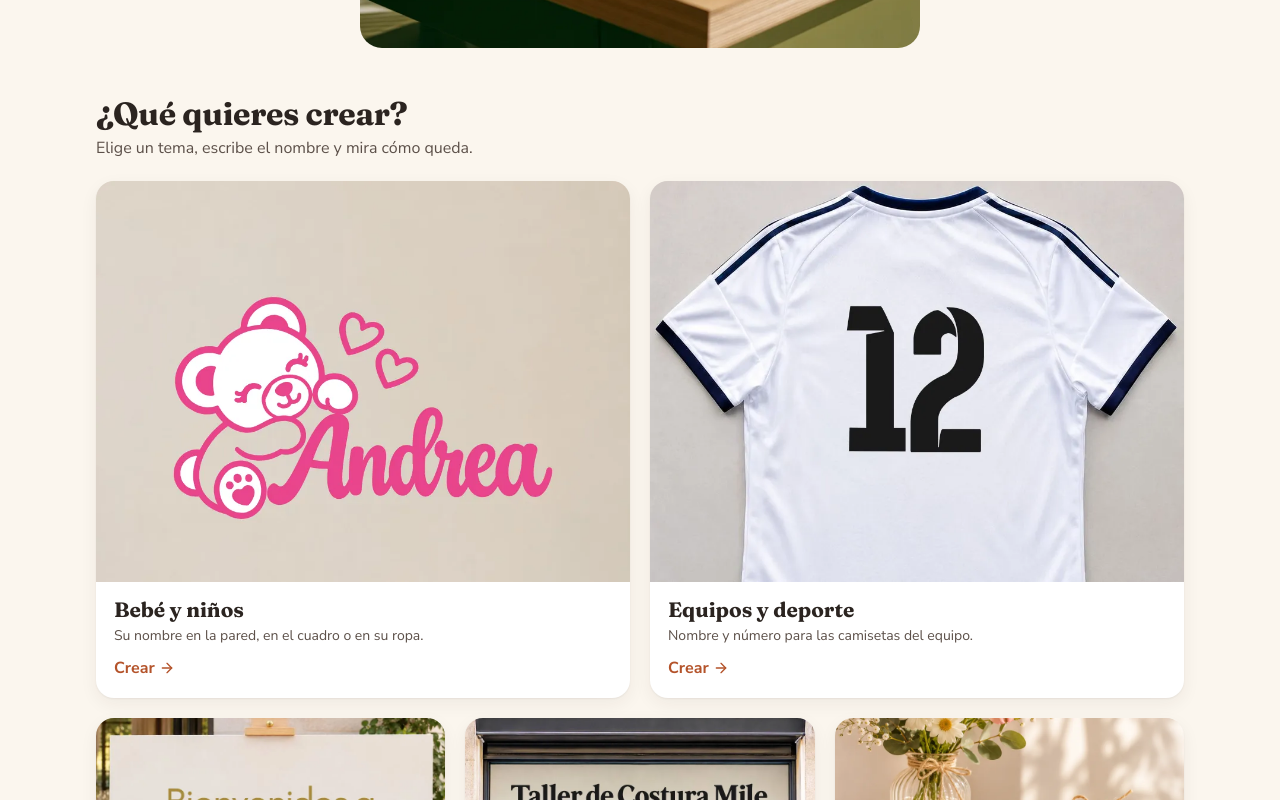
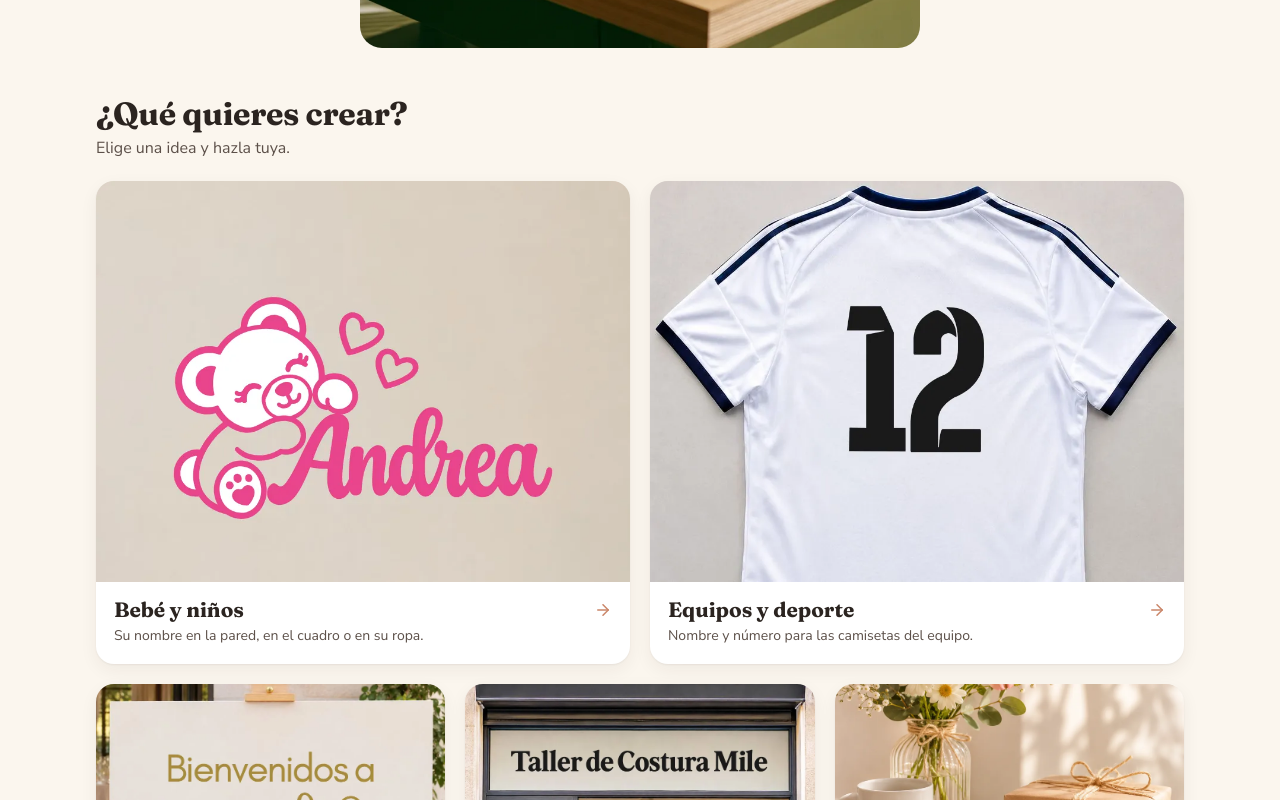
Before and after one commit to noranuzar/vinilos-nora, a React (Vite) app: page / in a window 1280 px wide. Shown: the part 1000-1800 px from the top of the page. Built offline with nearby package versions, Linux system fonts and the light colour scheme; a web font is replaced by a local one.

Commit message:
Portada 0.6: flecha junto al título en lugar de «Crear», subtítulo «Elige una idea y hazla tuya», columnas iguales
Co-Authored-By: Claude Opus 5.5 <noreply@anthropic.com>
Claude-Session: https://claude.ai/code/session_018rYtRwbkfVRVZQo4LDM8YA

```diff
--- a/src/components/AccesosSeccion.jsx
+++ b/src/components/AccesosSeccion.jsx
@@ -4,7 +4,7 @@ import { useCatalogo } from '../context/CatalogoContext'
 import Icono from './Icono'
 
 // Tarjetas de sección de la portada: foto de un trabajo real sobre su soporte,
-// título, descripción y «Crear». La primera ocupa todo el ancho en móvil;
+// título con flecha y descripción. Toda la tarjeta es un enlace. La primera ocupa todo el ancho en móvil;
 // en escritorio, las dos primeras van grandes y las otras tres debajo.
 // `imagen` es la ruta base: <ruta>-h-<ancho>.webp (horizontal) y <ruta>-v-<ancho>.webp (vertical).
 export default function AccesosSeccion() {
@@ -28,9 +28,8 @@ export default function AccesosSeccion() {
               )}
             </span>
             <span className="tarjeta-seccion__cuerpo">
-              <span className="tarjeta-seccion__titulo">{s.nombre}</span>
+              <span className="tarjeta-seccion__titulo">{s.nombre} <ArrowRight className="tarjeta-seccion__flecha" size={18} aria-hidden="true" /></span>
               <span className="tarjeta-seccion__texto">{s.descripcion}</span>
-              <span className="tarjeta-seccion__ir">Crear <ArrowRight size={16} aria-hidden="true" /></span>
             </span>
           </Link>
         </li>
--- a/src/pages/Portada.jsx
+++ b/src/pages/Portada.jsx
@@ -25,7 +25,7 @@ export default function Portada() {
       <section className="seccion" id="secciones" aria-labelledby="titulo-ocasiones">
         <div className="contenedor">
           <h2 id="titulo-ocasiones" className="seccion__titulo">¿Qué quieres crear?</h2>
-          <p className="seccion__intro">Elige un tema, escribe el nombre y mira cómo queda.</p>
+          <p className="seccion__intro">Elige una idea y hazla tuya.</p>
           <AccesosSeccion />
           <Buscador />
         </div>
--- a/src/styles/global.css
+++ b/src/styles/global.css
@@ -634,7 +634,7 @@ img { max-width: 100%; display: block; }
   .ventajas--discretas { justify-content: center; }
 }
 /* Tarjetas de sección de la portada (0.6) */
-.tarjetas-seccion { list-style: none; margin: 0; padding: 0; display: grid; grid-template-columns: 1fr 1fr; gap: 14px; }
+.tarjetas-seccion { list-style: none; margin: 0; padding: 0; display: grid; grid-template-columns: repeat(2, minmax(0, 1fr)); gap: 14px; }
 .tarjeta-seccion--ancha { grid-column: 1 / -1; }
 .tarjeta-seccion a { display: flex; flex-direction: column; height: 100%; background: #fff; border-radius: 18px; overflow: hidden;
   color: inherit; text-decoration: none; box-shadow: 0 1px 2px rgba(43,36,32,.06), 0 6px 18px rgba(43,36,32,.06);
@@ -648,17 +648,18 @@ img { max-width: 100%; display: block; }
 .tarjeta-seccion__titulo { font-family: 'Fraunces', Georgia, serif; font-weight: 700; font-size: 1.1rem; line-height: 1.2; }
 .tarjeta-seccion--grande .tarjeta-seccion__titulo { font-size: 1.3rem; }
 .tarjeta-seccion__texto { font-size: .875rem; line-height: 1.35; color: var(--tinta-suave); }
-.tarjeta-seccion__ir { margin-top: auto; padding-top: 6px; display: inline-flex; align-items: center; gap: 4px; font-weight: 700; color: var(--terracota, #9C4221); }
-.tarjeta-seccion__ir svg { transition: transform .25s ease; }
 .tarjeta-seccion a:hover, .tarjeta-seccion a:focus-visible { transform: translateY(-3px); box-shadow: 0 2px 4px rgba(43,36,32,.08), 0 14px 30px rgba(43,36,32,.12); }
 .tarjeta-seccion a:hover img { transform: scale(1.03); }
-.tarjeta-seccion a:hover .tarjeta-seccion__ir svg, .tarjeta-seccion a:focus-visible .tarjeta-seccion__ir svg { transform: translateX(4px); }
 .tarjeta-seccion a:active { transform: scale(.98); }
 @media (min-width: 760px) {
-  .tarjetas-seccion { grid-template-columns: repeat(6, 1fr); gap: 20px; }
+  .tarjetas-seccion { grid-template-columns: repeat(6, minmax(0, 1fr)); gap: 20px; }
   .tarjeta-seccion { grid-column: span 2; }
   .tarjeta-seccion--grande { grid-column: span 3; }
   .tarjeta-seccion__foto, .tarjeta-seccion--ancha .tarjeta-seccion__foto { aspect-ratio: 4 / 3; }
   .tarjeta-seccion--grande .tarjeta-seccion__cuerpo { padding: 16px 18px 18px; }
 }
-@media (prefers-reduced-motion: reduce) { .tarjeta-seccion a, .tarjeta-seccion img, .tarjeta-seccion__ir svg { transition: none; } }
+@media (prefers-reduced-motion: reduce) { .tarjeta-seccion a, .tarjeta-seccion img { transition: none; } }
+.tarjeta-seccion__titulo { display: flex; align-items: center; justify-content: space-between; gap: 8px; }
+.tarjeta-seccion__flecha { flex: none; color: var(--terracota, #9C4221); opacity: .7; transition: transform .25s ease, opacity .25s ease; }
+.tarjeta-seccion a:hover .tarjeta-seccion__flecha, .tarjeta-seccion a:focus-visible .tarjeta-seccion__flecha { transform: translateX(4px); opacity: 1; }
+@media (prefers-reduced-motion: reduce) { .tarjeta-seccion__flecha { transition: none; } }
```
